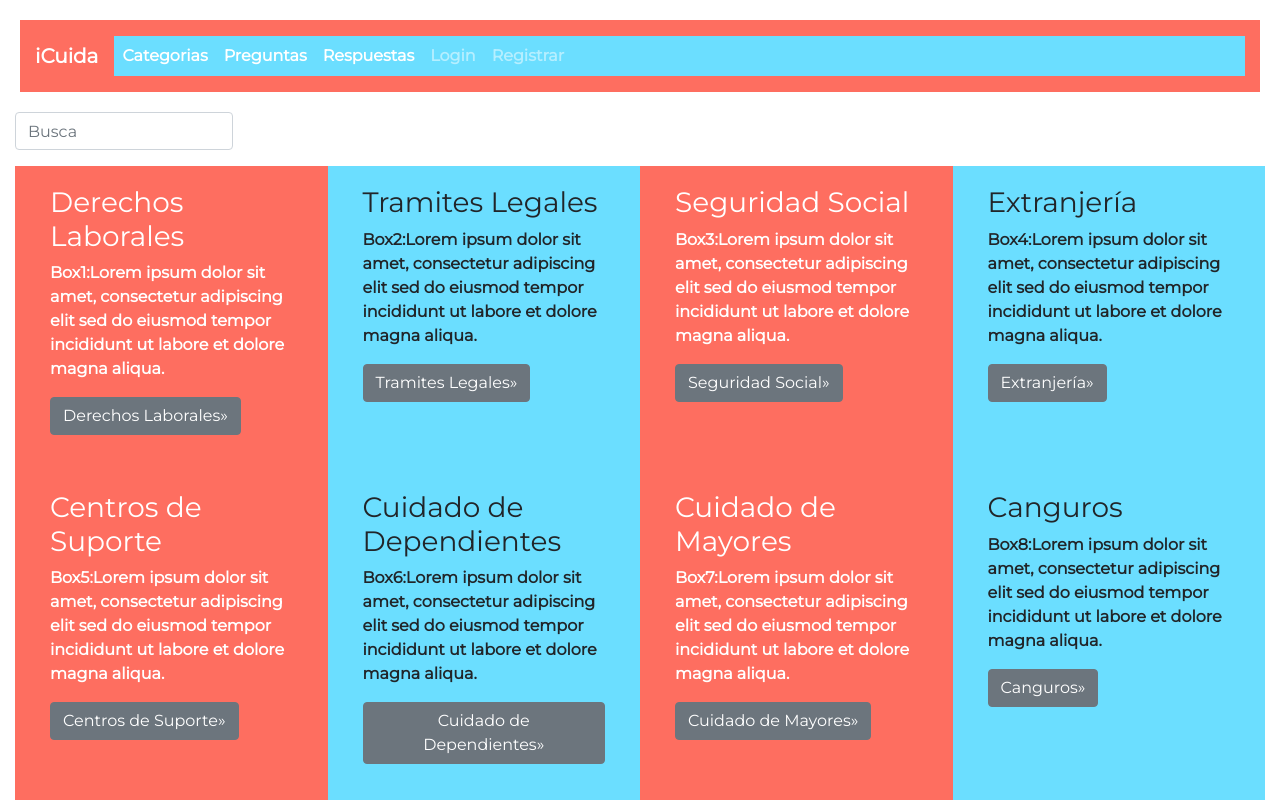
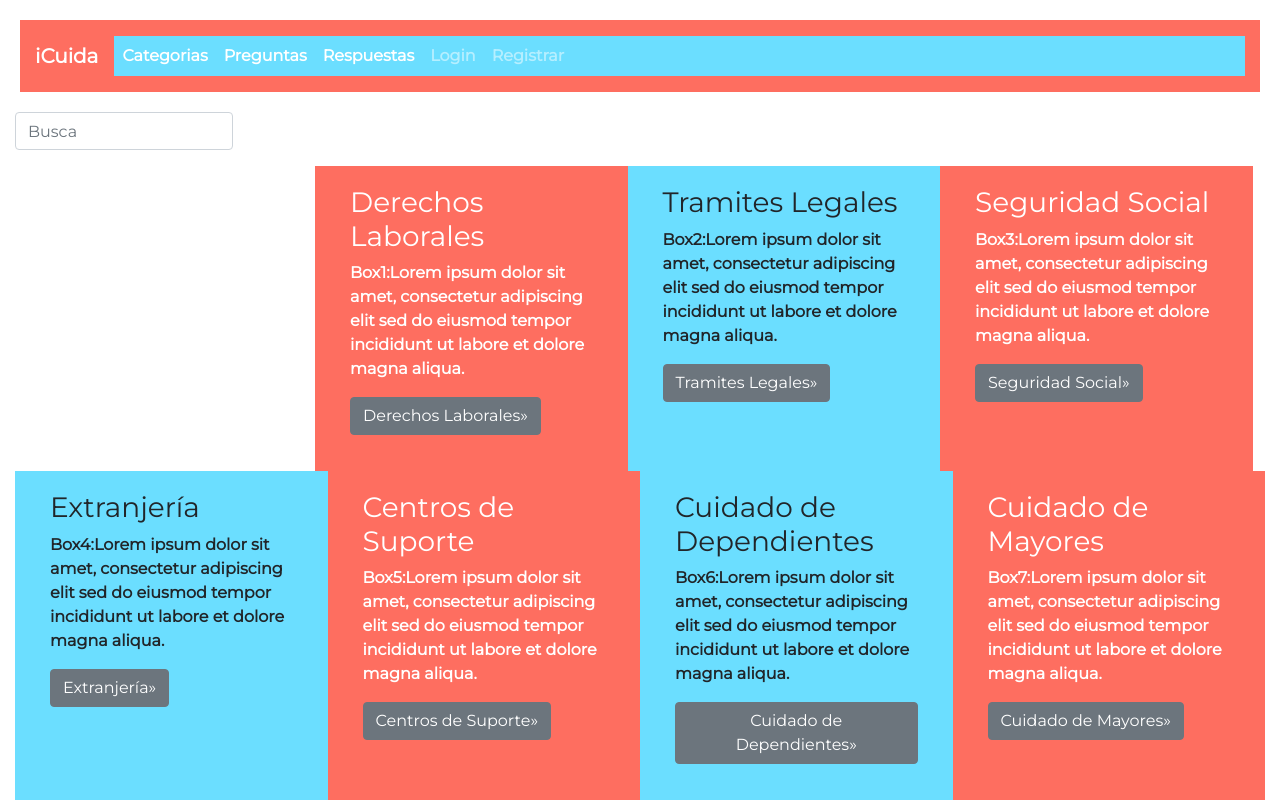
Before and after one commit to Iniciativa-Barcelona-Open-Data-I-iCuida/iCuida, a React (Create React App) app in the folder client/: page / in a window 1280 px wide. Shown: the top 800 px of the page. Built offline with nearby package versions, Linux system fonts and the light colour scheme; a web font is replaced by a local one.

Commit message:
update landing js

```diff
--- a/client/src/components/Landing.js
+++ b/client/src/components/Landing.js
@@ -21,6 +21,7 @@ export default class Landing extends Component {
             </div>
             <div className="container-fluid mt-3">
                 <div className="card-group">
+                <div class="px-4"> </div>
                 <div className="card1 col-md-6 col-lg-4 col-xl-3">
                     {/*<img src="/" alt="img-derechos-laborales" className="img-thumbnail rounded-lg float-center"></img>*/}
                 <div className="card-body">
```
